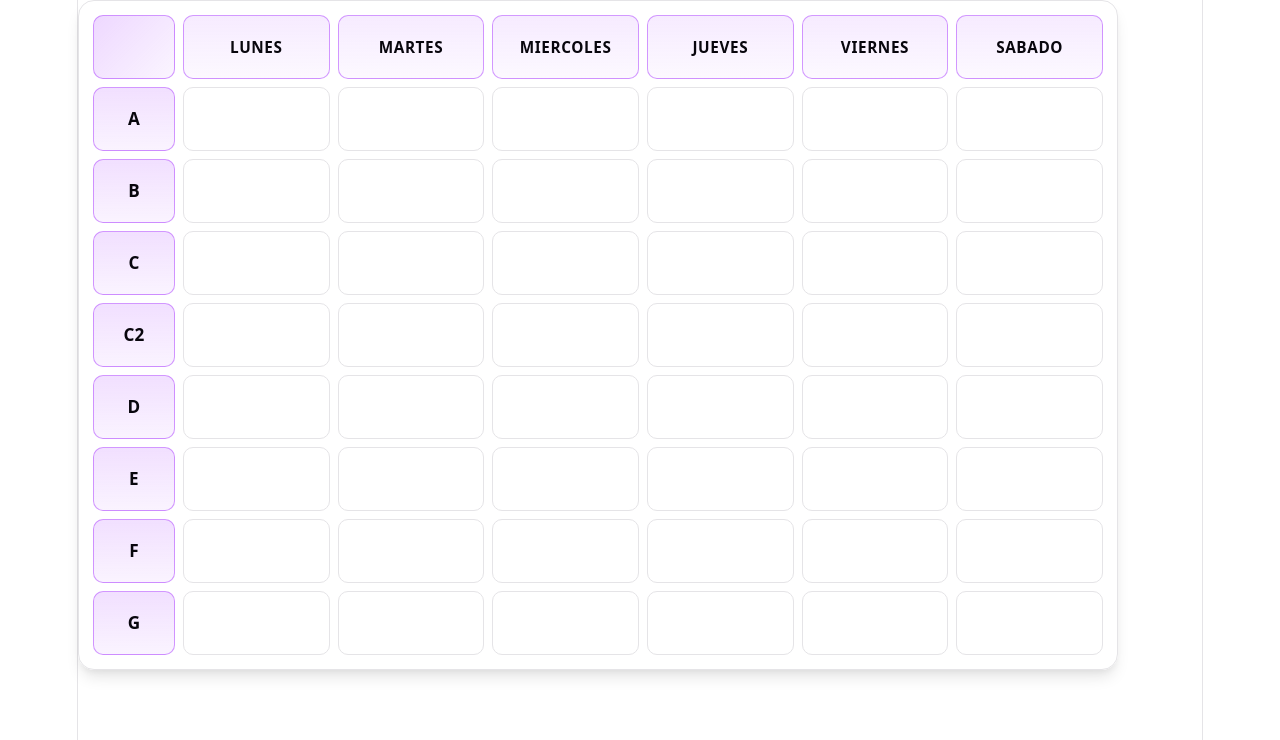
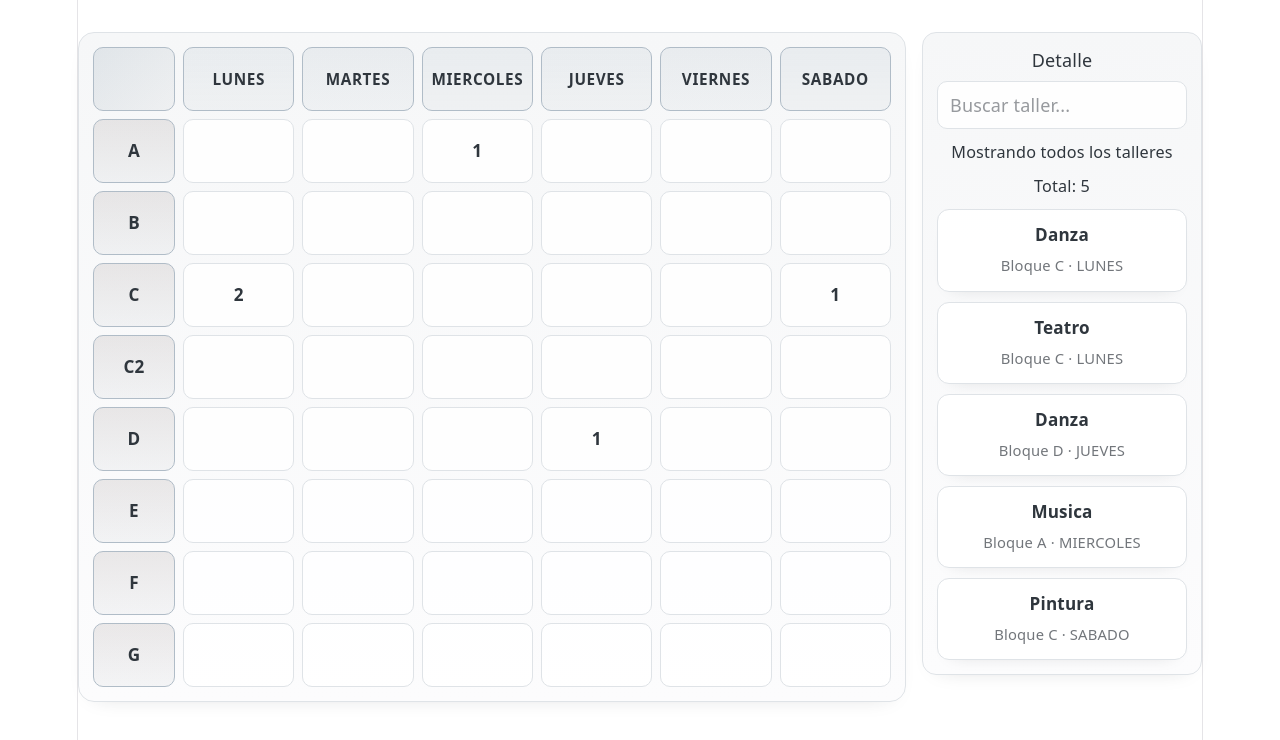
Before and after one commit to cosmicow-lvc/degu, a React (Vite) app in the folder Frontend/: page /horario in a window 1280 px wide. Shown: the top 740 px of the page. Built offline with nearby package versions, Linux system fonts and the light colour scheme.

Commit message:
Horario con panel lateral

```diff
--- a/Frontend/src/pages/Horario.css
+++ b/Frontend/src/pages/Horario.css
@@ -1,3 +1,33 @@
+:root {
+    --color-verde: #8f978f;
+    --color-fucsia: #8f959e;
+    --color-azul: #6f879a;
+    --color-rojo: #7f6f6d;
+    --color-blanco: #ffffff;
+    --color-oscuro-1: #1f2328;
+
+    --color-primario: var(--color-fucsia);
+    --color-secundario: var(--color-azul);
+    --color-gris: var(--color-verde);
+
+    --color-fondo: #f6f7f8;
+    --color-fondo-fade: #fcfcfd;
+
+    --accent-bg: color-mix(in srgb, var(--color-azul) 10%, transparent);
+    --accent-border-horario: color-mix(in srgb, var(--color-azul) 34%, #d2d8de 66%);
+    --border-horario: #dfe3e7;
+    --text-h: #2f363d;
+    --shadow: 0 8px 22px -18px rgba(31, 35, 40, 0.28);
+
+    --color-acento-esquina: rgba(111, 135, 154, 0.16);
+    --color-acento-fade-esquina: rgba(143, 151, 159, 0.08);
+}
+
+/*
+rgba(111, 135, 154, 0.16)
+rgba(143, 151, 159, 0.08)
+*/
+
 .malla {
     --label-col: 82px;
     display: grid;
@@ -6,9 +36,8 @@
     width: min(100%, 1040px);
     padding: 14px;
     border-radius: 16px;
-    border: 1px solid var(--border);
-    background:
-        linear-gradient(180deg, rgba(255, 255, 255, 0.58), rgba(255, 255, 255, 0.92));
+    border: 1px solid var(--border-horario);
+    background: linear-gradient(180deg, var(--color-fondo), var(--color-fondo-fade));
     box-shadow: var(--shadow);
     box-sizing: border-box;
 }
@@ -16,7 +45,7 @@
 .celda {
     min-height: 64px;
     border-radius: 10px;
-    border: 1px solid var(--border);
+    border: 1px solid var(--border-horario);
     display: grid;
     place-items: center;
     box-sizing: border-box;
@@ -25,44 +54,46 @@
 }
 
 .esquina {
-    background: linear-gradient(135deg, rgba(170, 59, 255, 0.2), rgba(170, 59, 255, 0.05));
-    border-color: var(--accent-border);
+    background: linear-gradient(
+        135deg,
+        var(--color-acento-esquina),
+        var(--color-acento-fade-esquina)
+    );
+    border-color: var(--accent-border-horario);
 }
 
 .encabezado-dia {
     color: var(--text-h);
     font-size: 0.85rem;
     letter-spacing: 0.04em;
-    background: linear-gradient(180deg, var(--accent-bg), rgba(170, 59, 255, 0.03));
-    border-color: var(--accent-border);
+    background: linear-gradient(
+        180deg,
+        var(--accent-bg),
+        rgba(111, 135, 154, 0.06)
+    );
+    border-color: var(--accent-border-horario);
 }
 
 .encabezado-bloque {
     color: var(--text-h);
     font-size: 0.95rem;
-    background: linear-gradient(180deg, rgba(170, 59, 255, 0.16), rgba(170, 59, 255, 0.06));
-    border-color: var(--accent-border);
+    background: linear-gradient(
+        180deg,
+        rgba(127, 111, 109, 0.14),
+        rgba(143, 151, 159, 0.08)
+    );
+    border-color: var(--accent-border-horario);
 }
 
 .contenido {
-    background: rgba(255, 255, 255, 0.75);
+    background: rgba(255, 255, 255, 0.88);
     transition: transform 0.18s ease, box-shadow 0.18s ease, border-color 0.18s ease;
 }
 
 .contenido:hover {
-    border-color: var(--accent-border);
-    box-shadow: 0 10px 18px -13px rgba(170, 59, 255, 0.9);
-    transform: translateY(-1px);
-}
-
-@media (prefers-color-scheme: dark) {
-    .malla {
-        background: linear-gradient(180deg, rgba(35, 36, 44, 0.7), rgba(18, 19, 26, 0.92));
-    }
-
-    .contenido {
-        background: rgba(40, 41, 53, 0.7);
-    }
+    border-color: var(--accent-border-horario);
+    box-shadow: 0 10px 18px -14px rgba(31, 35, 40, 0.24);
+    transform: translateY(-1px) scale(1.004);
 }
 
 @media (max-width: 920px) {
@@ -78,3 +109,114 @@
         font-size: 0.8rem;
     }
 }
+
+.horario-layout {
+    display: grid;
+    grid-template-columns: minmax(0, 1fr) 280px;
+    gap: 16px;
+    width: min(100%, 1320px);
+    align-items: start;
+}
+
+.celda-click {
+    cursor: pointer;
+    font-size: 0.95rem;
+    color: var(--text-h);
+}
+
+.con-taller {
+    font-weight: 700;
+}
+
+.activa {
+    border-color: var(--accent-border-horario);
+    box-shadow: 0 0 0 2px color-mix(in srgb, var(--accent-border-horario) 35%, transparent);
+}
+
+.panel-detalle {
+    border: 1px solid var(--border-horario);
+    border-radius: 14px;
+    padding: 14px;
+    background: linear-gradient(180deg, var(--color-fondo), var(--color-fondo-fade));
+    box-shadow: var(--shadow);
+    min-height: 200px;
+    box-sizing: border-box;
+}
+
+.panel-detalle h3 {
+    margin: 0 0 8px;
+    color: var(--text-h);
+    font-size: 1rem;
+}
+
+.panel-meta,
+.panel-total {
+    margin: 0 0 8px;
+    color: var(--text-h);
+    font-size: 0.9rem;
+}
+
+.panel-lista {
+    display: grid;
+    gap: 10px;
+    margin-top: 10px;
+}
+
+.panel-lista li {
+    margin-bottom: 4px;
+    color: var(--text-h);
+}
+
+.panel-card {
+    border: 1px solid var(--border-horario);
+    border-radius: 12px;
+    background: rgba(255, 255, 255, 0.94);
+    padding: 12px 14px;
+    box-shadow: 0 8px 18px -16px rgba(31, 35, 40, 0.28);
+    transition: transform 0.18s ease, box-shadow 0.18s ease, border-color 0.18s ease;
+}
+
+.panel-card:hover {
+    transform: translateY(-1px);
+    border-color: var(--accent-border-horario);
+    box-shadow: 0 10px 20px -16px rgba(31, 35, 40, 0.34);
+}
+
+.panel-card-titulo {
+    font-size: 0.95rem;
+    font-weight: 700;
+    color: var(--text-h);
+    margin-bottom: 4px;
+}
+
+.panel-card-meta {
+    font-size: 0.82rem;
+    color: color-mix(in srgb, var(--text-h) 68%, #ffffff 32%);
+}
+
+.panel-busqueda {
+    width: 100%;
+    box-sizing: border-box;
+    margin: 0 0 10px;
+    padding: 10px 12px;
+    border: 1px solid var(--border-horario);
+    border-radius: 10px;
+    background: rgba(255, 255, 255, 0.92);
+    color: var(--text-h);
+    outline: none;
+}
+
+.panel-busqueda:focus {
+    border-color: var(--accent-border-horario);
+    box-shadow: 0 0 0 2px color-mix(in srgb, var(--accent-border-horario) 28%, transparent);
+}
+
+@media (max-width: 1100px) {
+    .horario-layout {
+        grid-template-columns: 1fr;
+    }
+}
+
+#center {
+    margin-top: 32px;
+}
--- a/Frontend/src/pages/Horario.tsx
+++ b/Frontend/src/pages/Horario.tsx
@@ -1,13 +1,61 @@
-import { Fragment, type ReactElement } from "react"
+import { Fragment, useMemo, useState, type ReactElement } from "react"
 import "../App.css"
 import "./Horario.css"
+
+interface Taller {
+  dia: number
+  bloque: number
+  titulo: string
+}
+
+const talleres: Array<Taller> = [
+  { dia: 1, bloque: 3, titulo: "Danza" },
+  { dia: 1, bloque: 3, titulo: "Teatro" },
+  { dia: 4, bloque: 5, titulo: "Danza" },
+  { dia: 3, bloque: 1, titulo: "Musica" },
+  { dia: 6, bloque: 3, titulo: "Pintura" },
+]
 
 export default function Horario(): ReactElement {
   const dias = ["LUNES", "MARTES", "MIERCOLES", "JUEVES", "VIERNES", "SABADO"]
   const bloques = ["A", "B", "C", "C2", "D", "E", "F", "G"]
 
+  const talleresPorCelda = useMemo(() => {
+    const map = new Map<string, Taller[]>()
+
+    for (const taller of talleres) {
+      if (taller.bloque <= 0 || taller.dia <= 0) continue
+      const key = `${taller.bloque}-${taller.dia}`
+      const prev = map.get(key) ?? []
+      prev.push(taller)
+      map.set(key, prev)
+    }
+
+    return map
+  }, [])
+
+  const [seleccion, setSeleccion] = useState<{ bloque: number; dia: number } | null>(null)
+  const [busqueda, setBusqueda] = useState("")
+
+  const talleresSeleccionados = useMemo(() => {
+    if (!seleccion) return []
+    return talleresPorCelda.get(`${seleccion.bloque}-${seleccion.dia}`) ?? []
+  }, [seleccion, talleresPorCelda])
+
+  const talleresFuentePanel = useMemo(() => {
+    if (seleccion) return talleresSeleccionados
+    return talleres.filter((t) => t.bloque > 0 && t.dia > 0)
+  }, [seleccion, talleresSeleccionados])
+
+  const talleresFiltradosPanel = useMemo(() => {
+    const q = busqueda.trim().toLowerCase()
+    if (!q) return talleresFuentePanel
+    return talleresFuentePanel.filter((t) => t.titulo.toLowerCase().includes(q))
+  }, [talleresFuentePanel, busqueda])
+
   return (
     <section id="center">
+      <div className="horario-layout">
         <div className="malla">
           <div className="celda esquina" />
 
@@ -17,17 +65,75 @@ export default function Horario(): ReactElement {
             </div>
           ))}
 
-        {bloques.map((bloque) => (
+          {bloques.map((bloque, bloqueIndex) => (
             <Fragment key={`fila-${bloque}`}>
-            <div className="celda encabezado-bloque">
-              {bloque}
+              <div className="celda encabezado-bloque">{bloque}</div>
+
+              {dias.map((dia, diaIndex) => {
+                const bloqueNum = bloqueIndex + 1
+                const diaNum = diaIndex + 1
+                const key = `${bloqueNum}-${diaNum}`
+                const items = talleresPorCelda.get(key) ?? []
+                const cantidad = items.length
+                const activa = seleccion?.bloque === bloqueNum && seleccion?.dia === diaNum
+
+                return (
+                  <button
+                    type="button"
+                    key={`celda-${bloque}-${dia}`}
+                    className={`celda contenido celda-click ${cantidad > 0 ? "con-taller" : ""} ${activa ? "activa" : ""}`}
+                    onClick={() =>
+                      setSeleccion((prev) =>
+                        prev?.bloque === bloqueNum && prev?.dia === diaNum
+                          ? null
+                          : { bloque: bloqueNum, dia: diaNum }
+                      )
+                    }
+                  >
+                    {cantidad > 0 ? cantidad : ""}
+                  </button>
+                )
+              })}
+            </Fragment>
+          ))}
         </div>
 
-            {dias.map((dia) => (
-              <div key={`celda-${bloque}-${dia}`} className="celda contenido" />
+        <aside className="panel-detalle">
+          <h3>Detalle</h3>
+
+          <input
+            className="panel-busqueda"
+            type="text"
+            placeholder="Buscar taller..."
+            value={busqueda}
+            onChange={(e) => setBusqueda(e.target.value)}
+          />
+
+          {!seleccion && <p className="panel-meta">Mostrando todos los talleres</p>}
+
+          {seleccion && (
+            <p className="panel-meta">
+              Bloque {bloques[seleccion.bloque - 1]} · {dias[seleccion.dia - 1]}
+            </p>
+          )}
+
+          <p className="panel-total">Total: {talleresFiltradosPanel.length}</p>
+
+          {talleresFiltradosPanel.length === 0 && <p>No se encontraron talleres.</p>}
+
+          {talleresFiltradosPanel.length > 0 && (
+            <div className="panel-lista">
+              {talleresFiltradosPanel.map((taller, idx) => (
+                <article key={`${taller.titulo}-${taller.bloque}-${taller.dia}-${idx}`} className="panel-card">
+                  <div className="panel-card-titulo">{taller.titulo}</div>
+                  <div className="panel-card-meta">
+                    Bloque {bloques[taller.bloque - 1]} · {dias[taller.dia - 1]}
+                  </div>
+                </article>
               ))}
-          </Fragment>
-        ))}
+            </div>
+          )}
+        </aside>
       </div>
     </section>
   )
```
Lines whose indentation alone changed are shown as unchanged.
